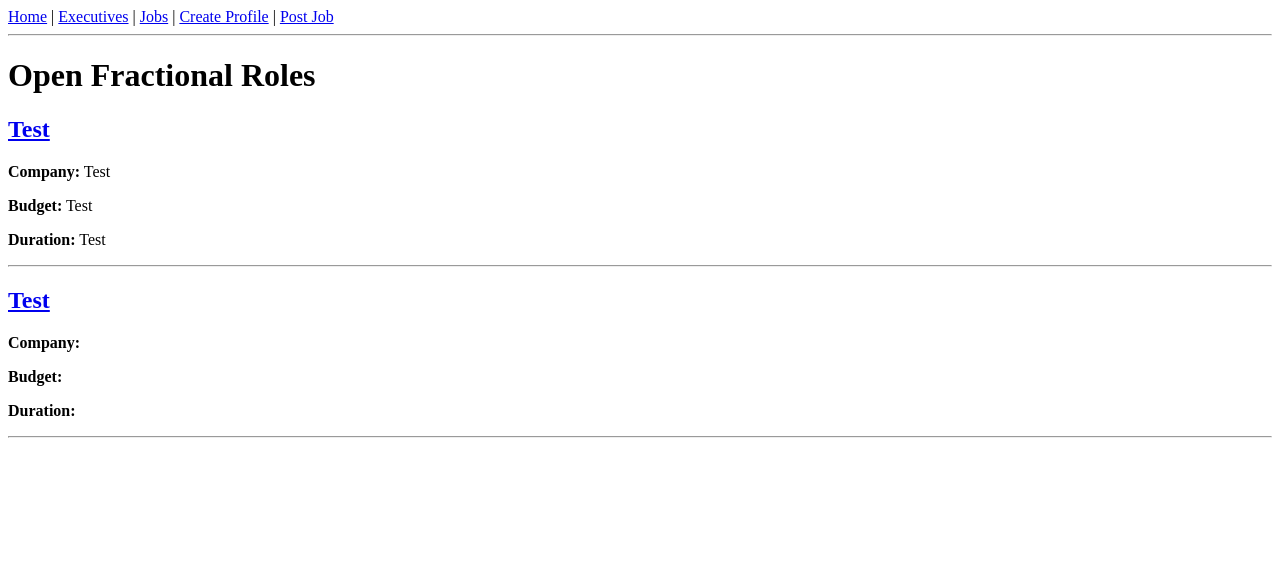
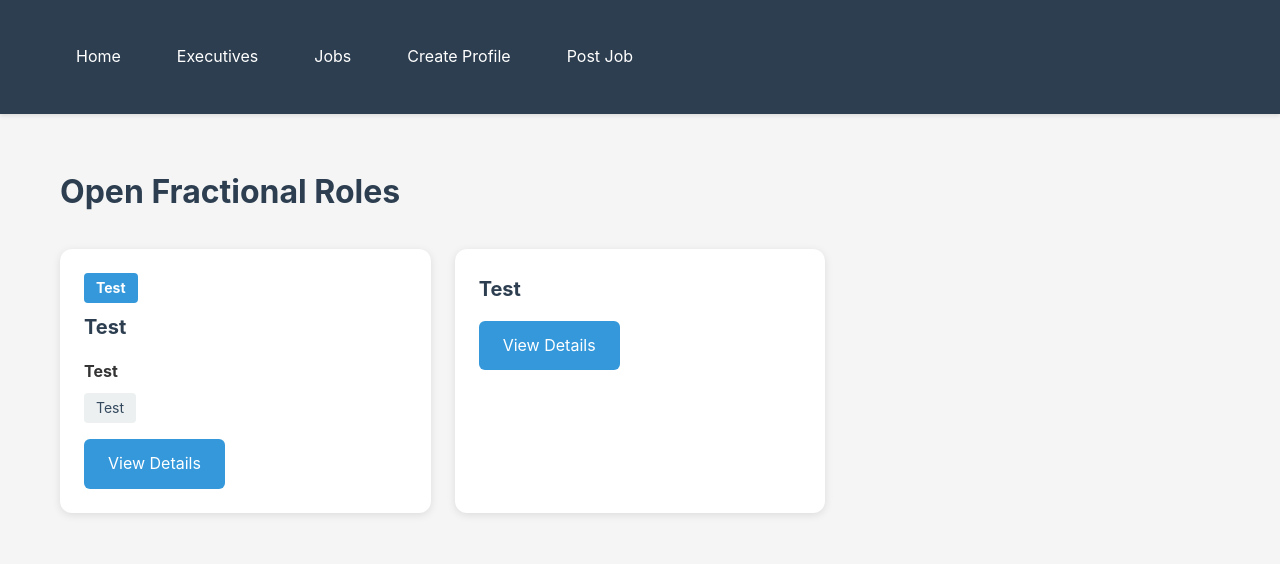
Before and after one commit to r-nepomuceno/frac-app, a Django app: page /jobs/ in a window 1280 px wide. Shown: the top 564 px of the page. Run offline with Django 5.2, Linux system fonts and the light colour scheme; data comes from the database, SQL or seed files in the repository.

Commit message:
Add CSS styling, update all templates with navigation and professional design

```diff
--- /dev/null
+++ b/classifieds/static/style.css
@@ -0,0 +1,275 @@
+/* Global Styles */
+* {
+    margin: 0;
+    padding: 0;
+    box-sizing: border-box;
+}
+
+body {
+    font-family: -apple-system, BlinkMacSystemFont, 'Segoe UI', Roboto, 'Helvetica Neue', Arial, sans-serif;
+    line-height: 1.6;
+    color: #333;
+    background-color: #f5f5f5;
+}
+
+.container {
+    max-width: 1200px;
+    margin: 0 auto;
+    padding: 20px;
+}
+
+/* Navigation */
+nav {
+    background-color: #2c3e50;
+    padding: 1rem 0;
+    box-shadow: 0 2px 4px rgba(0,0,0,0.1);
+}
+
+nav .container {
+    display: flex;
+    gap: 1.5rem;
+    align-items: center;
+}
+
+nav a {
+    color: white;
+    text-decoration: none;
+    padding: 0.5rem 1rem;
+    border-radius: 4px;
+    transition: background-color 0.3s;
+}
+
+nav a:hover {
+    background-color: #34495e;
+}
+
+/* Headers */
+h1 {
+    color: #2c3e50;
+    margin: 2rem 0 1.5rem 0;
+    font-size: 2rem;
+}
+
+h2 {
+    color: #34495e;
+    margin: 1rem 0;
+    font-size: 1.5rem;
+}
+
+/* Buttons */
+.btn {
+    display: inline-block;
+    padding: 0.75rem 1.5rem;
+    background-color: #3498db;
+    color: white;
+    text-decoration: none;
+    border-radius: 6px;
+    border: none;
+    cursor: pointer;
+    font-size: 1rem;
+    transition: background-color 0.3s;
+}
+
+.btn:hover {
+    background-color: #2980b9;
+}
+
+.btn-secondary {
+    background-color: #95a5a6;
+}
+
+.btn-secondary:hover {
+    background-color: #7f8c8d;
+}
+
+/* Home Page Hero Buttons */
+.hero-section {
+    text-align: center;
+    padding: 3rem 0;
+    background: linear-gradient(135deg, #667eea 0%, #764ba2 100%);
+    color: white;
+    margin: -20px -20px 2rem -20px;
+}
+
+.hero-section h1 {
+    color: white;
+    font-size: 2.5rem;
+    margin-bottom: 1rem;
+}
+
+.button-grid {
+    display: grid;
+    grid-template-columns: repeat(auto-fit, minmax(280px, 1fr));
+    gap: 1.5rem;
+    margin-top: 2rem;
+}
+
+.button-card {
+    background: white;
+    padding: 2rem;
+    border-radius: 12px;
+    box-shadow: 0 4px 6px rgba(0,0,0,0.1);
+    text-decoration: none;
+    color: #2c3e50;
+    transition: transform 0.3s, box-shadow 0.3s;
+}
+
+.button-card:hover {
+    transform: translateY(-5px);
+    box-shadow: 0 8px 12px rgba(0,0,0,0.15);
+}
+
+.button-card h3 {
+    margin-bottom: 0.5rem;
+    color: #3498db;
+}
+
+/* Card Grid for Executives/Jobs */
+.card-grid {
+    display: grid;
+    grid-template-columns: repeat(auto-fill, minmax(300px, 1fr));
+    gap: 1.5rem;
+    margin: 2rem 0;
+}
+
+.card {
+    background: white;
+    border-radius: 12px;
+    padding: 1.5rem;
+    box-shadow: 0 2px 8px rgba(0,0,0,0.1);
+    transition: transform 0.3s, box-shadow 0.3s;
+}
+
+.card:hover {
+    transform: translateY(-5px);
+    box-shadow: 0 4px 16px rgba(0,0,0,0.15);
+}
+
+.card h2 {
+    margin-top: 0;
+    font-size: 1.25rem;
+}
+
+.card h2 a {
+    color: #2c3e50;
+    text-decoration: none;
+}
+
+.card h2 a:hover {
+    color: #3498db;
+}
+
+.card-label {
+    display: inline-block;
+    background-color: #ecf0f1;
+    color: #34495e;
+    padding: 0.25rem 0.75rem;
+    border-radius: 4px;
+    font-size: 0.875rem;
+    margin-top: 0.5rem;
+}
+
+.card-rate {
+    display: inline-block;
+    background-color: #3498db;
+    color: white;
+    padding: 0.25rem 0.75rem;
+    border-radius: 4px;
+    font-size: 0.875rem;
+    font-weight: bold;
+    margin-bottom: 0.5rem;
+}
+
+/* Detail Pages */
+.detail-page {
+    background: white;
+    border-radius: 12px;
+    padding: 2rem;
+    box-shadow: 0 2px 8px rgba(0,0,0,0.1);
+    margin: 2rem 0;
+}
+
+.back-link {
+    color: #3498db;
+    text-decoration: none;
+    margin-bottom: 1rem;
+    display: inline-block;
+}
+
+.back-link:hover {
+    text-decoration: underline;
+}
+
+/* Forms */
+form {
+    background: white;
+    border-radius: 12px;
+    padding: 2rem;
+    box-shadow: 0 2px 8px rgba(0,0,0,0.1);
+    max-width: 600px;
+}
+
+form p {
+    margin-bottom: 1.5rem;
+}
+
+form label {
+    display: block;
+    margin-bottom: 0.5rem;
+    color: #2c3e50;
+    font-weight: 500;
+}
+
+form input[type="text"],
+form input[type="email"],
+form textarea {
+    width: 100%;
+    padding: 0.75rem;
+    border: 1px solid #ddd;
+    border-radius: 6px;
+    font-size: 1rem;
+    font-family: inherit;
+}
+
+form input:focus,
+form textarea:focus {
+    outline: none;
+    border-color: #3498db;
+    box-shadow: 0 0 0 3px rgba(52, 152, 219, 0.1);
+}
+
+form textarea {
+    min-height: 150px;
+    resize: vertical;
+}
+
+form button {
+    margin-top: 1rem;
+}
+
+/* Empty States */
+.empty-state {
+    text-align: center;
+    padding: 3rem;
+    color: #7f8c8d;
+}
+
+/* Responsive */
+@media (max-width: 768px) {
+    .card-grid {
+        grid-template-columns: 1fr;
+    }
+
+    .button-grid {
+        grid-template-columns: 1fr;
+    }
+
+    nav .container {
+        flex-direction: column;
+        gap: 0.5rem;
+    }
+
+    .hero-section h1 {
+        font-size: 1.75rem;
+    }
+}
--- a/classifieds/templates/classifieds/job_list.html
+++ b/classifieds/templates/classifieds/job_list.html
@@ -1,30 +1,50 @@
+{% load static %}
 <!DOCTYPE html>
 <html>
 <head>
+    <meta charset="UTF-8">
+    <meta name="viewport" content="width=device-width, initial-scale=1.0">
     <title>Open Fractional Roles</title>
+    <link rel="stylesheet" href="{% static 'style.css' %}">
 </head>
 <body>
     <nav>
-        <a href="{% url 'home' %}">Home</a> |
-        <a href="{% url 'exec_list' %}">Executives</a> |
-        <a href="{% url 'job_list' %}">Jobs</a> |
-        <a href="{% url 'create_profile' %}">Create Profile</a> |
+        <div class="container">
+            <a href="{% url 'home' %}">Home</a>
+            <a href="{% url 'exec_list' %}">Executives</a>
+            <a href="{% url 'job_list' %}">Jobs</a>
+            <a href="{% url 'create_profile' %}">Create Profile</a>
             <a href="{% url 'post_job' %}">Post Job</a>
+        </div>
     </nav>
-    <hr>
 
+    <div class="container">
         <h1>Open Fractional Roles</h1>
 
+        {% if jobs %}
+            <div class="card-grid">
                 {% for job in jobs %}
-        <div>
+                    <div class="card">
+                        {% if job.budget_text %}
+                            <span class="card-rate">{{ job.budget_text }}</span>
+                        {% endif %}
                         <h2><a href="{% url 'job_detail' job.pk %}">{{ job.title }}</a></h2>
-            <p><strong>Company:</strong> {{ job.company }}</p>
-            <p><strong>Budget:</strong> {{ job.budget_text }}</p>
-            <p><strong>Duration:</strong> {{ job.duration_text }}</p>
+                        <p><strong>{{ job.company }}</strong></p>
+                        {% if job.duration_text %}
+                            <span class="card-label">{{ job.duration_text }}</span>
+                        {% endif %}
+                        <div style="margin-top: 1rem;">
+                            <a href="{% url 'job_detail' job.pk %}" class="btn">View Details</a>
                         </div>
-        <hr>
-    {% empty %}
+                    </div>
+                {% endfor %}
+            </div>
+        {% else %}
+            <div class="empty-state">
                 <p>No jobs posted yet.</p>
-    {% endfor %}
+                <a href="{% url 'post_job' %}" class="btn">Post the first job</a>
+            </div>
+        {% endif %}
+    </div>
 </body>
 </html>
```
Also changed, not shown: classifieds/templates/classifieds/create_profile.html (+22 -7 lines), classifieds/templates/classifieds/exec_detail.html (+39 -19 lines), classifieds/templates/classifieds/exec_list.html (+30 -11 lines), classifieds/templates/classifieds/home.html (+34 -11 lines), classifieds/templates/classifieds/job_detail.html (+32 -13 lines), classifieds/templates/classifieds/post_job.html (+14 -8 lines). Lines whose indentation alone changed are shown as unchanged.
